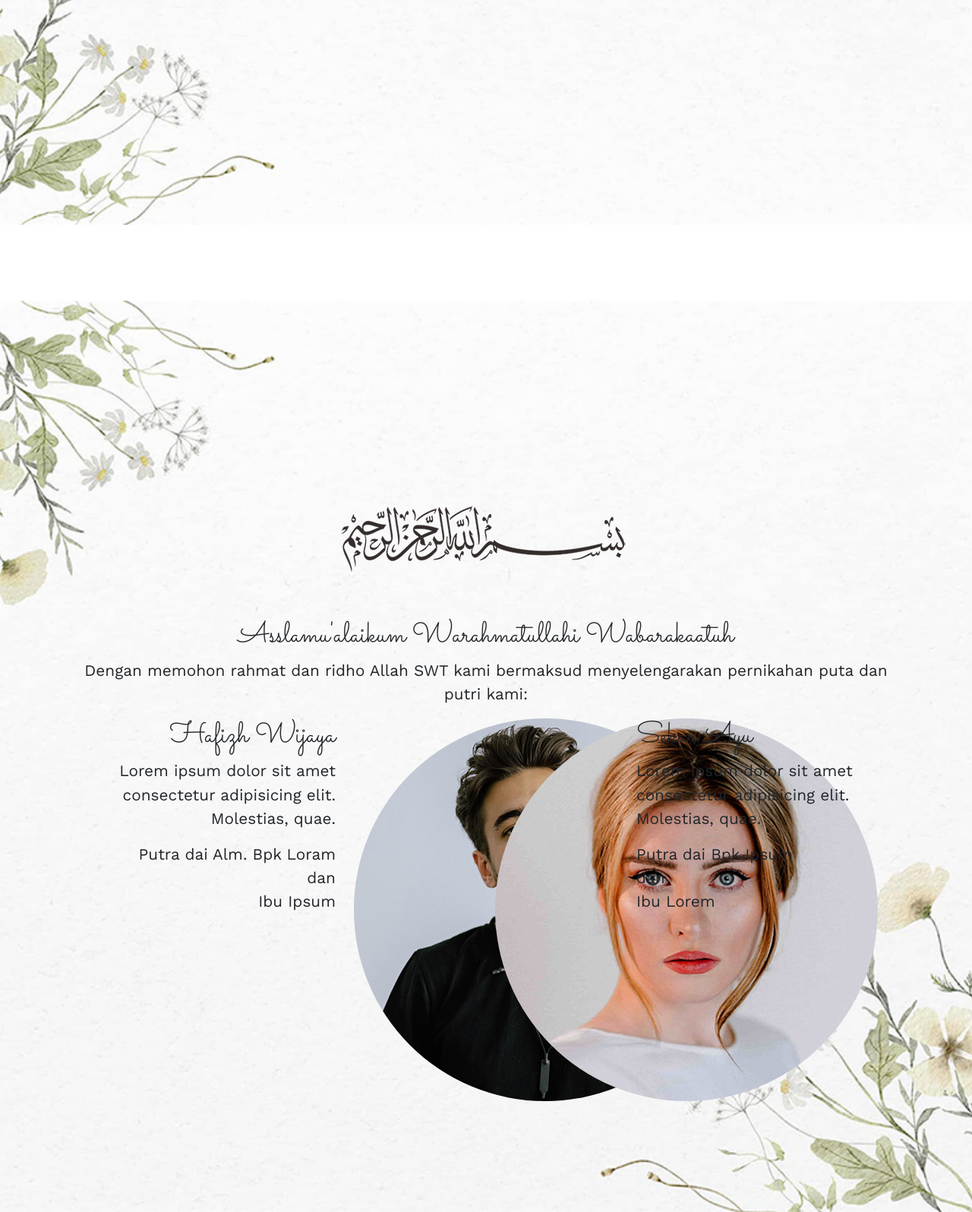
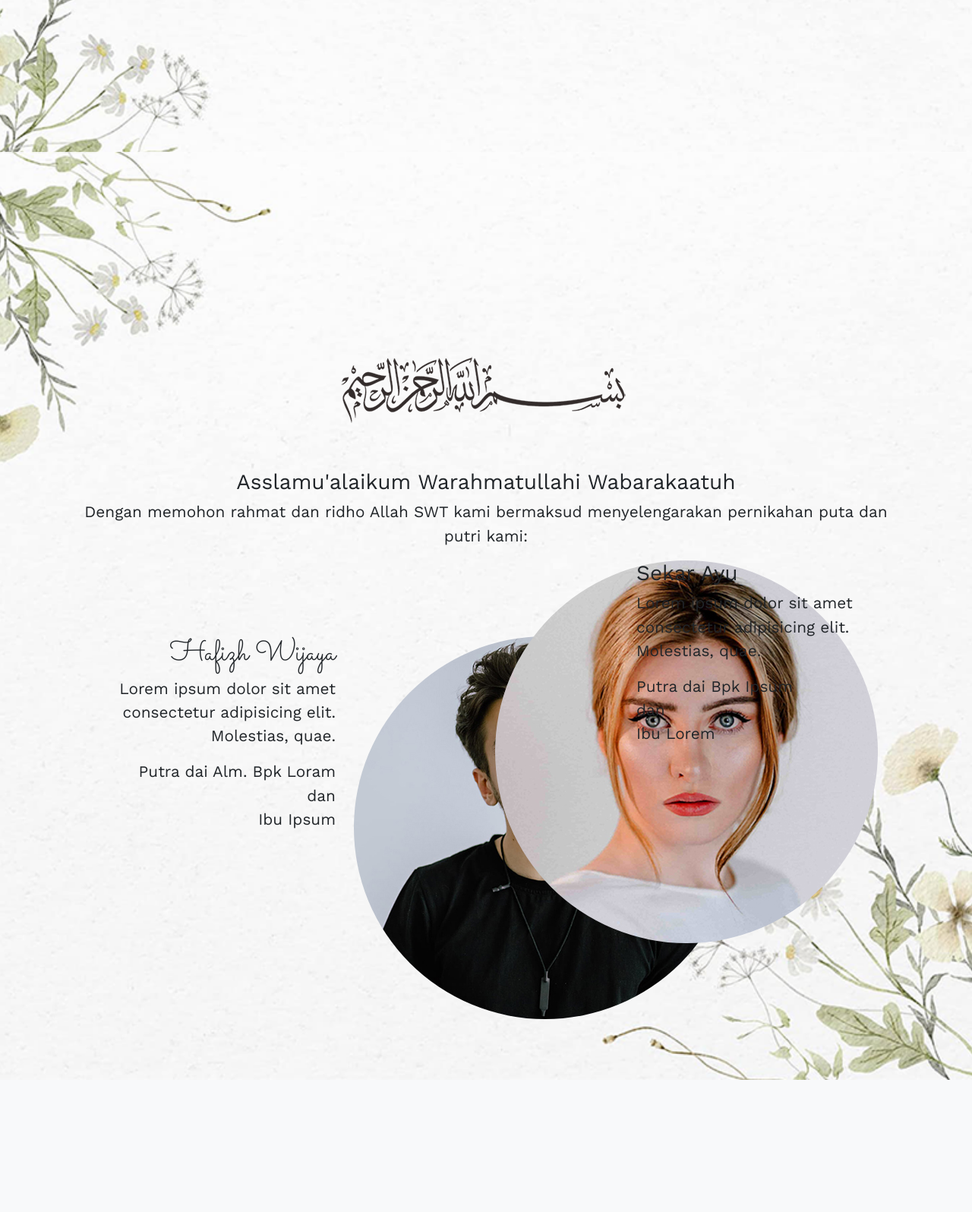
Before and after one commit to HafizhHW/HafizhHW.github.io, a PHP site: page / in a window 1280 px wide. Shown: the part 1711-3307 px from the top of the page at 76% size. After the commit the page ends 3133 px from the top, so only its background shows below. Run offline with PHP 8.4, Linux system fonts and the light colour scheme.

Commit message:
'Master'

```diff
--- a/assets/myStyle.css
+++ b/assets/myStyle.css
@@ -140,18 +140,18 @@
     min-height: 150vh;
     margin-top: -6rem;
     padding-top: 16rem;
-    padding-bottom: 3rem;
+    padding-bottom: 5rem;
 }
 
 .bismillah{
     background-image: url(images/bismillah.png);
 }
 
-.couple {
+.couple .spouse {
     margin-top: 100px;
 }
 
-.couple h3{
+.couple .spouse h3{
     font-family: 'Sacramento';
     font-size: 2.4rem;
     color: var (--sage);
--- a/index.php
+++ b/index.php
@@ -103,7 +103,7 @@
             </div>
             <div class="row">
                 <div class="col-lg-6">
-                    <div class="row">
+                    <div class="row spouse">
                         <div class="col-8 text-end">
                             <h3>Hafizh Wijaya</h3>
                             <p>Lorem ipsum dolor sit amet consectetur adipisicing elit. Molestias, quae.</p>
```
